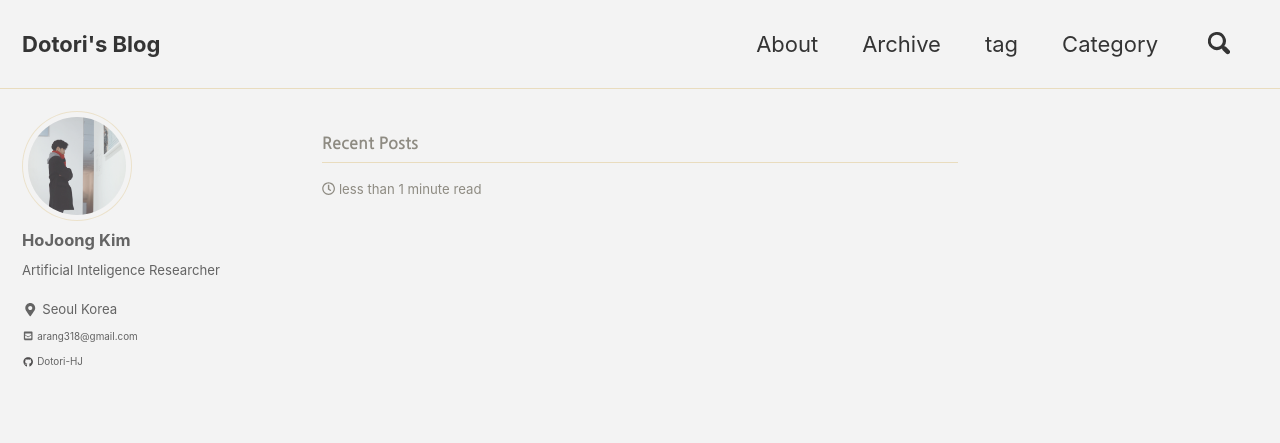
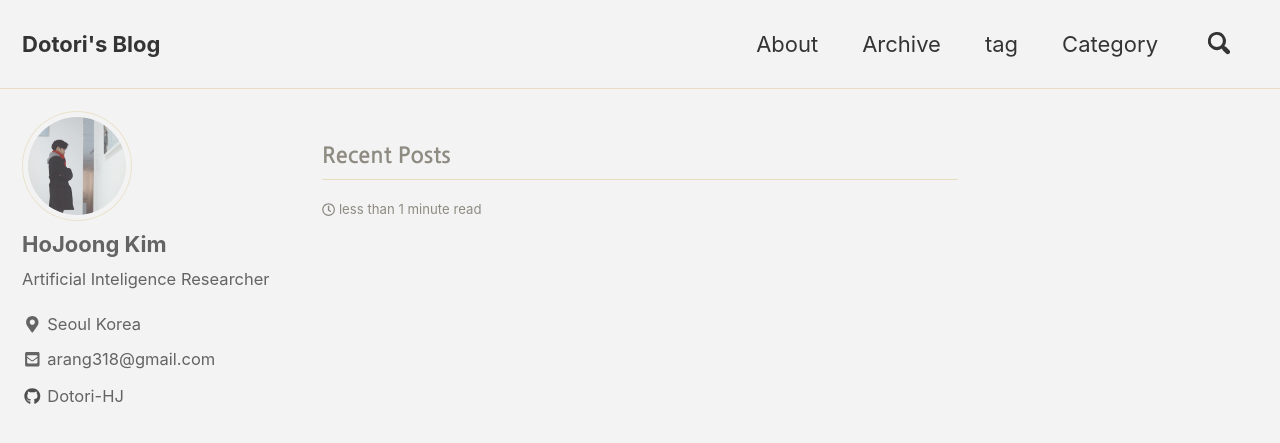
Before and after one commit to Dotori-HJ/dotori-hj.github.io, a Jekyll site: the page built from index.html, in a window 1280 px wide and 900 px high. Shown: the top 443 px of the window. Built offline with Jekyll 4.4.1, drawn with Linux system fonts in a browser that asks for light colours; cached includes are drawn as plain includes; nearby versions of some CDN libraries; the list of posts is cut into pages by our own code.

Commit message:
change font

```diff
--- a/_sass/minimal-mistakes/_variables.scss
+++ b/_sass/minimal-mistakes/_variables.scss
@@ -6,7 +6,7 @@
    Typography
    ========================================================================== */
 
-$doc-font-size: 10 !default;
+$doc-font-size: 12 !default;
 
 /* paragraph indention */
 $paragraph-indent: false !default; // true, false (default)
@@ -18,6 +18,7 @@ $sans-serif: -apple-system, BlinkMacSystemFont, "Roboto", "Segoe UI",
   "Helvetica Neue", "Lucida Grande", Arial, sans-serif !default;
 $monospace: Monaco, Consolas, "Lucida Console", monospace !default;
 $nanumgothic: "Nanum Gothic" !default;
+$tbyt: "Nanum Gothic" !default;
 
 /* sans serif typefaces */
 $sans-serif-narrow: $sans-serif !default;
@@ -30,19 +31,19 @@ $bodoni: "Bodoni MT", serif !default;
 $calisto: "Calisto MT", serif !default;
 $garamond: Garamond, serif !default;
 
-$global-font-family: $nanumgothic !default;
-$header-font-family: $nanumgothic !default;
-$caption-font-family: $nanumgothic !default;
+$global-font-family: $tbyt !default;
+$header-font-family: $tbyt !default;
+$caption-font-family: $tbyt !default;
 
 /* type scale */
 $type-size-1: 2em !default; // ~39.056px
-$type-size-2: 1.5em !default; // ~31.248px
-$type-size-3: 1.25em !default; // ~25.008px
-$type-size-4: 1em !default; // ~20px
-$type-size-5: 0.75em !default; // ~16px
-$type-size-6: 0.6em !default; // ~12px
-$type-size-7: 0.5em !default; // ~11px
-$type-size-8: 0.4em !default; // ~10px
+$type-size-2: 1.7em !default; // ~31.248px
+$type-size-3: 1.5em !default; // ~25.008px
+$type-size-4: 1.2em !default; // ~20px
+$type-size-5: 1em !default; // ~16px
+$type-size-6: 0.75em !default; // ~12px
+$type-size-7: 0.625em !default; // ~11px
+$type-size-8: 0.5em !default; // ~10px
 
 /*
    Colors
```
